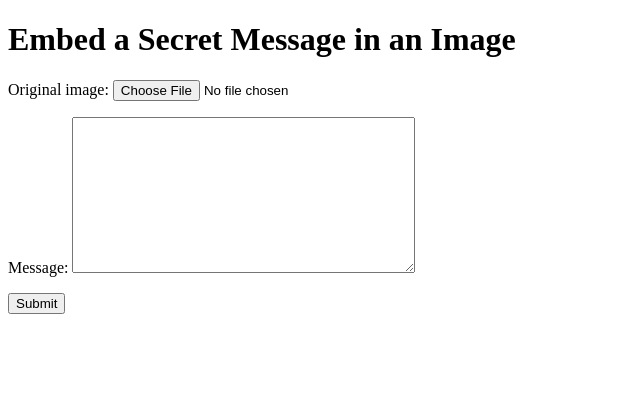
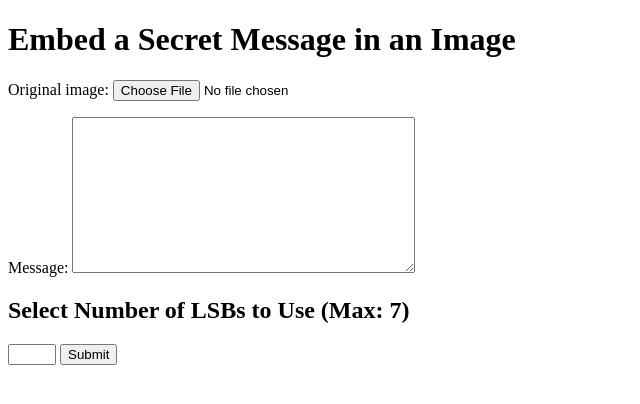
Before and after one commit to prezgamer/ACW1_Cybersec, a Django app: page /testing/ in a window 1280 px wide. Shown: the top 404 px of the page, without its empty margins (0-640 px from the left). Run offline with Django 5.2, Linux system fonts and the light colour scheme.

Commit message:
LSB thing

```diff
--- a/django_project/steganography/forms.py
+++ b/django_project/steganography/forms.py
@@ -12,7 +12,7 @@ class PayloadForm(forms.ModelForm):
         fields = ['file']
 
 class LSBSelectionForm(forms.Form):
-    num_lsbs = forms.IntegerField(min_value=1, max_value=8, label="Number of LSBs")
+    num_lsbs = forms.IntegerField(min_value=0, max_value=7, label="Number of LSBs")
 
 from .models import StegoImage
 
--- a/django_project/steganography/templates/steganography/testing.html
+++ b/django_project/steganography/templates/steganography/testing.html
@@ -8,6 +8,10 @@
     <form method="post" enctype="multipart/form-data">
         {% csrf_token %}
         {{ form.as_p }}
+
+        <h2>Select Number of LSBs to Use (Max: 7)</h2>
+        <input type="number" name="Number of LSBs" min="0" max="7" required>
+
         <button type="submit">Submit</button>
     </form>
 </body>
--- a/django_project/steganography/urls.py
+++ b/django_project/steganography/urls.py
@@ -7,5 +7,5 @@ urlpatterns = [
     path('testing/',views.testing,name = 'testing'),
     path('result/<int:pk>/',views.result,name = 'result'),
     path('decode/', views.decode_image, name='decode_image'),  # Add this line
-
+    path('lsb/', views.lsb_view, name='lsb_view'),
 ]
--- a/django_project/steganography/views.py
+++ b/django_project/steganography/views.py
@@ -80,7 +80,7 @@ HIGH_BITS = 256 - (1 << BITS) #ima change this too
 LOW_BITS = (1 << BITS) - 1
 BYTES_PER_BYTE = math.ceil(8 / BITS)
 FLAG = '%'
-
+TEXTBOX_VALUE = ''
 def encode(block, data):
     data = ord(data)
     for idx in range(len(block)):
@@ -104,6 +104,18 @@ def insert(img_path, msg, output_path):
     #cv2.imwrite(filename, img)
     return output_path
     #return filename
+
+def lsb_view(request):
+
+    if request.method == 'POST':
+        form = LSBSelectionForm(request.POST)
+        if form.is_valid():
+            # Store the entered number into the global variable BITS
+            BITS = form.cleaned_data['Number of LSBs']
+    else:
+        form = LSBSelectionForm()
+
+    #return render(request, 'steganography/testing.html', {'form': form})
 
 def testing(request):
     if request.method == 'POST':
@@ -137,9 +149,6 @@ def result(request, pk):
 
 
 #DECODING
-
-
-
 def decode(block):
     val = 0
     for idx in range(len(block)):
```
Also changed, not shown: django_project/db.sqlite3, django_project/images/input/Cat_November_2010-1a.jpg (added), django_project/images/input/Cat_November_2010-1a_4RmgDZ0.jpg (added), django_project/images/input/Cat_November_2010-1a_ASOfN2w.jpg (added), django_project/images/input/Cat_November_2010-1a_FIHqKYU.jpg (added), django_project/images/input/Cat_November_2010-1a_HWC6W32.jpg (added), django_project/images/input/Cat_November_2010-1a_NaUy9cH.jpg (added), django_project/images/input/Cat_November_2010-1a_Z2QvCDE.jpg (added), django_project/images/input/Cat_November_2010-1a_rS6zrbU.jpg (added), django_project/images/input/Cat_November_2010-1a_ysj9VQp.jpg (added), django_project/images/input/images_yvGX5Ea.jpeg (added).
